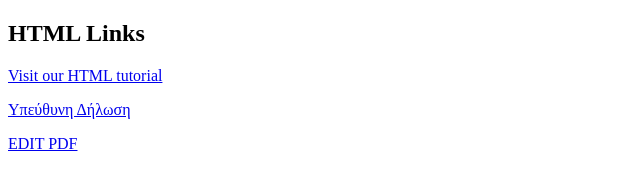
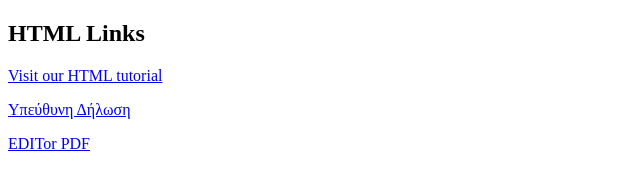
Before and after one commit to Petemel/Test1, a plain HTML site: page askisi1_21319.html in a window 1280 px wide. Shown: the full height of the page, 0-640 px from the left. Drawn offline with Linux system fonts and the light colour scheme.

Commit message:
Update askisi1_21319.html
Changed "EDIT" to "EDITor"

```diff
--- a/askisi1_21319.html
+++ b/askisi1_21319.html
@@ -6,6 +6,6 @@
 <h2>HTML Links</h2>
 <p><a href="https://www.w3schools.com/html/">Visit our HTML tutorial</a></p>
 <p><a href="https://www.ekab.gr/files/entypa/316.pdf">Υπεύθυνη Δήλωση</a></p>
-<p><a href="https://www.youtube.com/watch?v=WVjVmrrwVCc">ΕDIT PDF</a></p>
+<p><a href="https://www.youtube.com/watch?v=WVjVmrrwVCc">ΕDITor PDF</a></p>
 </body>
 </html>
```
